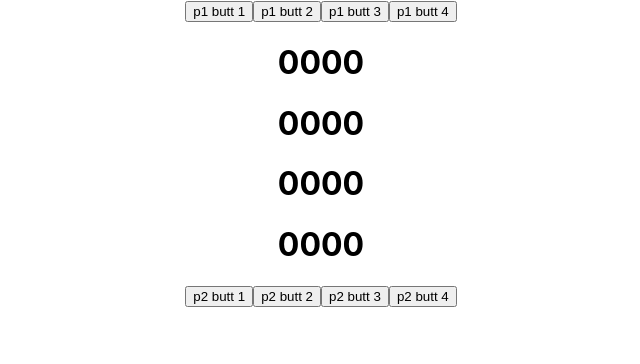
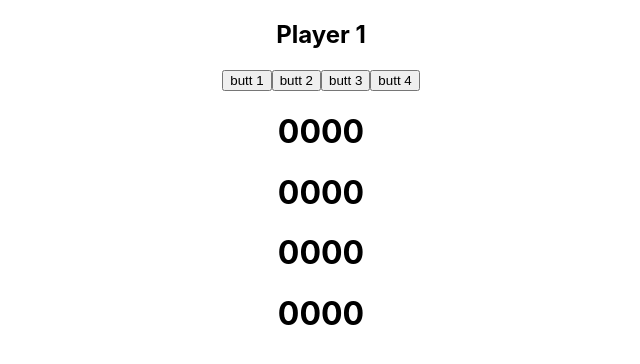
Before and after one commit to BrandonHarrison01/connect-four, a React (Create React App) app: page / in a window 1280 px wide. Shown: the top 364 px of the page, without its empty margins (319-959 px from the left). Built offline with nearby package versions, Linux system fonts and the light colour scheme.

Commit message:
displays one player at a time

```diff
--- a/package.json
+++ b/package.json
@@ -6,6 +6,7 @@
     "@testing-library/jest-dom": "^4.2.4",
     "@testing-library/react": "^9.3.2",
     "@testing-library/user-event": "^7.1.2",
+    "node-sass": "^4.13.0",
     "react": "^16.12.0",
     "react-dom": "^16.12.0",
     "react-scripts": "3.3.0"
--- /dev/null
+++ b/src/columns.scss
@@ -0,0 +1,3 @@
+.display-none {
+    display: none
+}
--- a/src/components/columns.jsx
+++ b/src/components/columns.jsx
@@ -1,6 +1,6 @@
 import React from 'react'
 
-import gameBoard from '../logic'
+import '../columns.scss'
 
 class Columns extends React.Component {
     state =
@@ -37,15 +37,21 @@ class Columns extends React.Component {
 
         return (
             <div>
-                <button onClick={() => addPiece(0, 1)}>p1 butt 1</button>
-                <button onClick={() => addPiece(1, 1)}>p1 butt 2</button>
-                <button onClick={() => addPiece(2, 1)}>p1 butt 3</button>
-                <button onClick={() => addPiece(3, 1)}>p1 butt 4</button>
+                <div className="display-none">
+                    <h2>Player 1</h2>
+                    <button onClick={() => addPiece(0, 1)}>butt 1</button>
+                    <button onClick={() => addPiece(1, 1)}>butt 2</button>
+                    <button onClick={() => addPiece(2, 1)}>butt 3</button>
+                    <button onClick={() => addPiece(3, 1)}>butt 4</button>
+                </div>
+                <div className="player-2">
+                    <h2>Player 1</h2>
+                    <button onClick={() => addPiece(0, 2)}>butt 1</button>
+                    <button onClick={() => addPiece(1, 2)}>butt 2</button>
+                    <button onClick={() => addPiece(2, 2)}>butt 3</button>
+                    <button onClick={() => addPiece(3, 2)}>butt 4</button>
+                </div>
                 {this.state.map(board => <h1>{board}</h1>)}
-                <button onClick={() => addPiece(0, 2)}>p2 butt 1</button>
-                <button onClick={() => addPiece(1, 2)}>p2 butt 2</button>
-                <button onClick={() => addPiece(2, 2)}>p2 butt 3</button>
-                <button onClick={() => addPiece(3, 2)}>p2 butt 4</button>
             </div>
         )
     }
```
Also changed, not shown: 1 other file (tests, documents, lock files or other folders).
